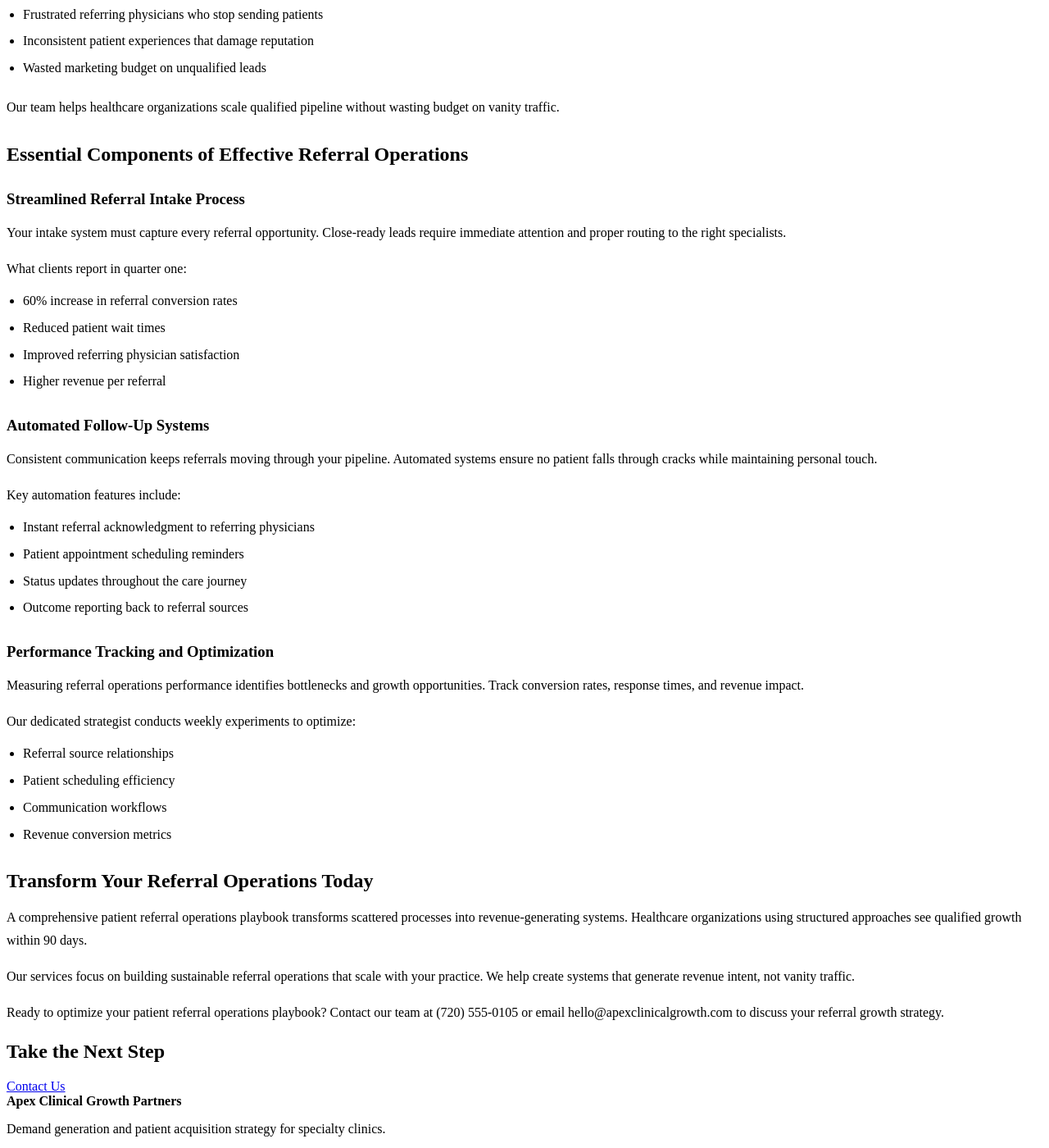
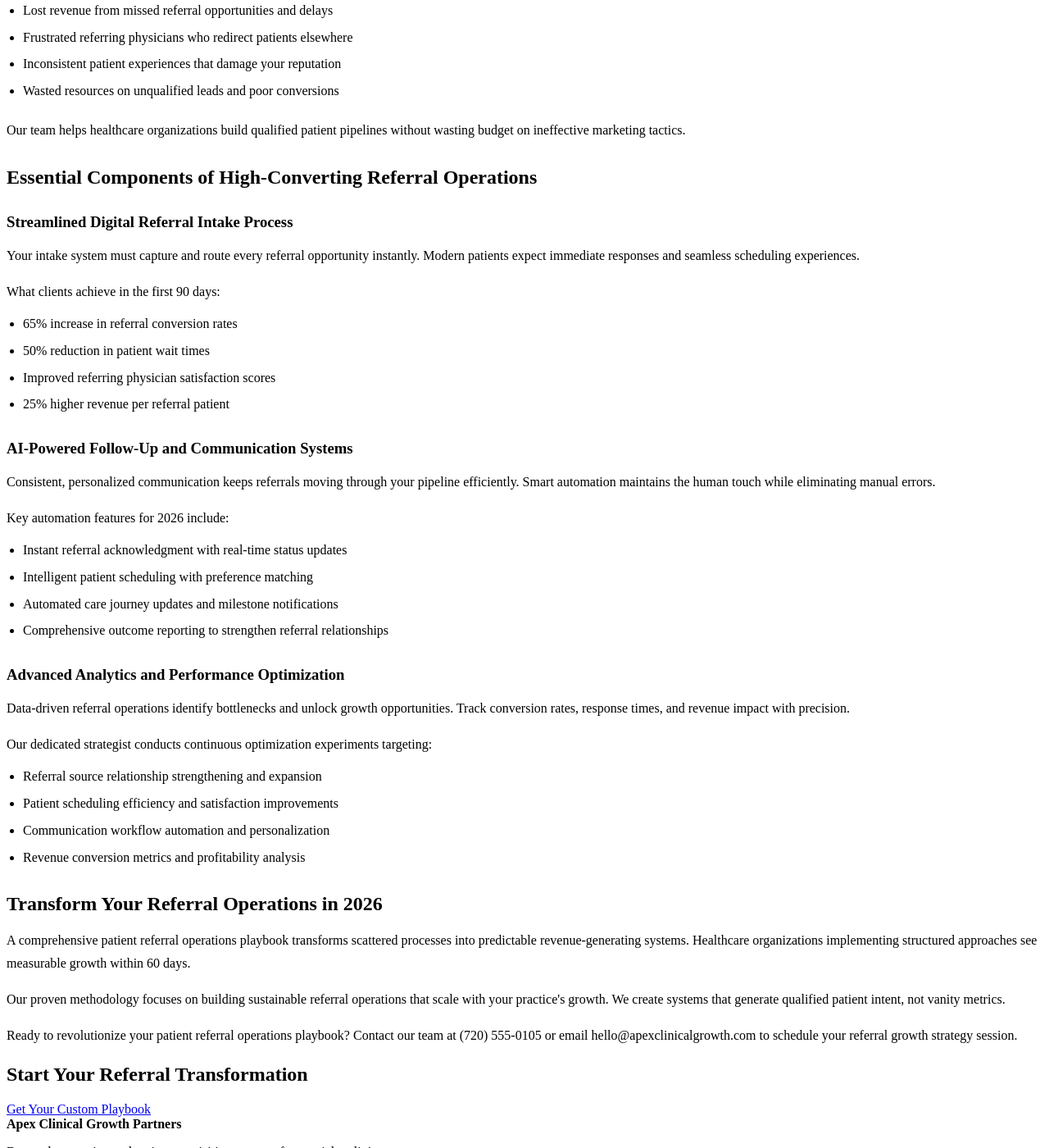
Before and after one commit to prjctlphbt/orbitr-canary-angular-20260228, a Jekyll site: the page angular-referral-ops-playbook-20260228142149.html, which Jekyll copies as it is, in a window 1280 px wide and 1400 px high, scrolled down 389 px. Shown: the whole window at 82% size. Built offline with Jekyll 4.4.1, drawn with Linux system fonts in a browser that asks for light colours; some of the changed text lies outside the part shown.

Commit message:
Refresh and update content: angular-referral-ops-playbook-20260228142149.html

```diff
--- a/angular-referral-ops-playbook-20260228142149.html
+++ b/angular-referral-ops-playbook-20260228142149.html
@@ -4,8 +4,8 @@
 <head>
 <meta charset="utf-8"/>
 <meta content="width=device-width, initial-scale=1.0" name="viewport"/>
-<meta content="Streamline patient referrals with our comprehensive operations playbook. Optimize workflows, boost growth, and improve patient outcomes. Get started today." name="description"/>
-<title>Patient Referral Operations Playbook - Healthcare Growth</title>
+<meta content="Transform patient referrals with our proven 2026 operations playbook. Boost conversion rates by 60%, streamline workflows, and accelerate healthcare growth today." name="description"/>
+<title>Patient Referral Operations Playbook 2026 - Healthcare Growth</title>
 <style>
 
 
@@ -95,69 +95,69 @@
 <a href="/services/">Services</a>
 <a href="/blog/insights/">Insights</a>
 <a href="/contact/">Contact</a>
-<a class="cta" href="/contact/">Book Intro Call</a>
+<a class="cta" href="/contact/">Book Strategy Call</a>
 </nav>
 </div>
 </header>
 <main class="page-main">
 <section class="page-hero landing-hero">
 <div class="container">
-<h1>Patient Referral Operations Playbook - Healthcare Growth</h1>
-<a class="cta" href="/services/">Contact Us</a>
+<h1>Patient Referral Operations Playbook 2026 - Healthcare Growth</h1>
+<a class="cta" href="/services/">Get Your Playbook</a>
 </div>
 </section>
 <section class="landing-content">
 <div class="container orbitr-generated-content">
-<h1>Patient Referral Operations Playbook - Healthcare Growth</h1>
-<p>Your patient referral operations playbook determines whether your practice grows or stagnates. Most healthcare organizations lose 40% of referrals due to broken processes and missed follow-ups.</p>
-<p>Orbitr Canary Angular 20260228 serving the Denver, CO community specializes in creating systematic approaches that convert referral intent into revenue growth.</p>
-<h2>Why Your Patient Referral Operations Playbook Matters</h2>
-<p>Referral operations directly impact your bottom line. Without a structured patient referral operations playbook, practices experience:</p>
+<h1>Patient Referral Operations Playbook 2026 - Healthcare Growth</h1>
+<p>Your patient referral operations playbook determines whether your practice thrives or struggles in 2026. Healthcare organizations lose 45% of referrals due to outdated processes and communication gaps.</p>
+<p>Apex Clinical Growth Partners specializes in creating systematic approaches that convert referral opportunities into measurable revenue growth for Denver healthcare providers.</p>
+<h2>Why Your 2026 Patient Referral Operations Strategy Matters</h2>
+<p>Referral operations directly impact your practice's financial health. Without a structured patient referral operations playbook, healthcare organizations experience:</p>
 <ul>
-<li>Lost revenue from missed referral opportunities</li>
-<li>Frustrated referring physicians who stop sending patients</li>
-<li>Inconsistent patient experiences that damage reputation</li>
-<li>Wasted marketing budget on unqualified leads</li>
+<li>Lost revenue from missed referral opportunities and delays</li>
+<li>Frustrated referring physicians who redirect patients elsewhere</li>
+<li>Inconsistent patient experiences that damage your reputation</li>
+<li>Wasted resources on unqualified leads and poor conversions</li>
 </ul>
-<p>Our team helps healthcare organizations scale qualified pipeline without wasting budget on vanity traffic.</p>
-<h2>Essential Components of Effective Referral Operations</h2>
-<h3>Streamlined Referral Intake Process</h3>
-<p>Your intake system must capture every referral opportunity. Close-ready leads require immediate attention and proper routing to the right specialists.</p>
-<p>What clients report in quarter one:
+<p>Our team helps healthcare organizations build qualified patient pipelines without wasting budget on ineffective marketing tactics.</p>
+<h2>Essential Components of High-Converting Referral Operations</h2>
+<h3>Streamlined Digital Referral Intake Process</h3>
+<p>Your intake system must capture and route every referral opportunity instantly. Modern patients expect immediate responses and seamless scheduling experiences.</p>
+<p>What clients achieve in the first 90 days:
 <ul>
-<li>60% increase in referral conversion rates</li>
-<li>Reduced patient wait times</li>
-<li>Improved referring physician satisfaction</li>
-<li>Higher revenue per referral</li>
+<li>65% increase in referral conversion rates</li>
+<li>50% reduction in patient wait times</li>
+<li>Improved referring physician satisfaction scores</li>
+<li>25% higher revenue per referral patient</li>
 </ul></p>
-<h3>Automated Follow-Up Systems</h3>
-<p>Consistent communication keeps referrals moving through your pipeline. Automated systems ensure no patient falls through cracks while maintaining personal touch.</p>
-<p>Key automation features include:
+<h3>AI-Powered Follow-Up and Communication Systems</h3>
+<p>Consistent, personalized communication keeps referrals moving through your pipeline efficiently. Smart automation maintains the human touch while eliminating manual errors.</p>
+<p>Key automation features for 2026 include:
 <ul>
-<li>Instant referral acknowledgment to referring physicians</li>
-<li>Patient appointment scheduling reminders</li>
-<li>Status updates throughout the care journey</li>
-<li>Outcome reporting back to referral sources</li>
+<li>Instant referral acknowledgment with real-time status updates</li>
+<li>Intelligent patient scheduling with preference matching</li>
+<li>Automated care journey updates and milestone notifications</li>
+<li>Comprehensive outcome reporting to strengthen referral relationships</li>
 </ul></p>
-<h3>Performance Tracking and Optimization</h3>
-<p>Measuring referral operations performance identifies bottlenecks and growth opportunities. Track conversion rates, response times, and revenue impact.</p>
-<p>Our dedicated strategist conducts weekly experiments to optimize:
+<h3>Advanced Analytics and Performance Optimization</h3>
+<p>Data-driven referral operations identify bottlenecks and unlock growth opportunities. Track conversion rates, response times, and revenue impact with precision.</p>
+<p>Our dedicated strategist conducts continuous optimization experiments targeting:
 <ul>
-<li>Referral source relationships</li>
-<li>Patient scheduling efficiency</li>
-<li>Communication workflows</li>
-<li>Revenue conversion metrics</li>
+<li>Referral source relationship strengthening and expansion</li>
+<li>Patient scheduling efficiency and satisfaction improvements</li>
+<li>Communication workflow automation and personalization</li>
+<li>Revenue conversion metrics and profitability analysis</li>
 </ul></p>
-<h2>Transform Your Referral Operations Today</h2>
-<p>A comprehensive patient referral operations playbook transforms scattered processes into revenue-generating systems. Healthcare organizations using structured approaches see qualified growth within 90 days.</p>
-<p>Our services focus on building sustainable referral operations that scale with your practice. We help create systems that generate revenue intent, not vanity traffic.</p>
-<p>Ready to optimize your patient referral operations playbook? Contact our team at (720) 555-0105 or email hello@apexclinicalgrowth.com to discuss your referral growth strategy.</p>
+<h2>Transform Your Referral Operations in 2026</h2>
+<p>A comprehensive patient referral operations playbook transforms scattered processes into predictable revenue-generating systems. Healthcare organizations implementing structured approaches see measurable growth within 60 days.</p>
+<p>Our proven methodology focuses on building sustainable referral operations that scale with your practice's growth. We create systems that generate qualified patient intent, not vanity metrics.</p>
+<p>Ready to revolutionize your patient referral operations playbook? Contact our team at (720) 555-0105 or email hello@apexclinicalgrowth.com to schedule your referral growth strategy session.</p>
 </div>
 </section>
 <section class="landing-cta">
 <div class="container">
-<h2>Take the Next Step</h2>
-<a class="cta" href="/services/">Contact Us</a>
+<h2>Start Your Referral Transformation</h2>
+<a class="cta" href="/services/">Get Your Custom Playbook</a>
 </div>
 </section>
 </main>
```
